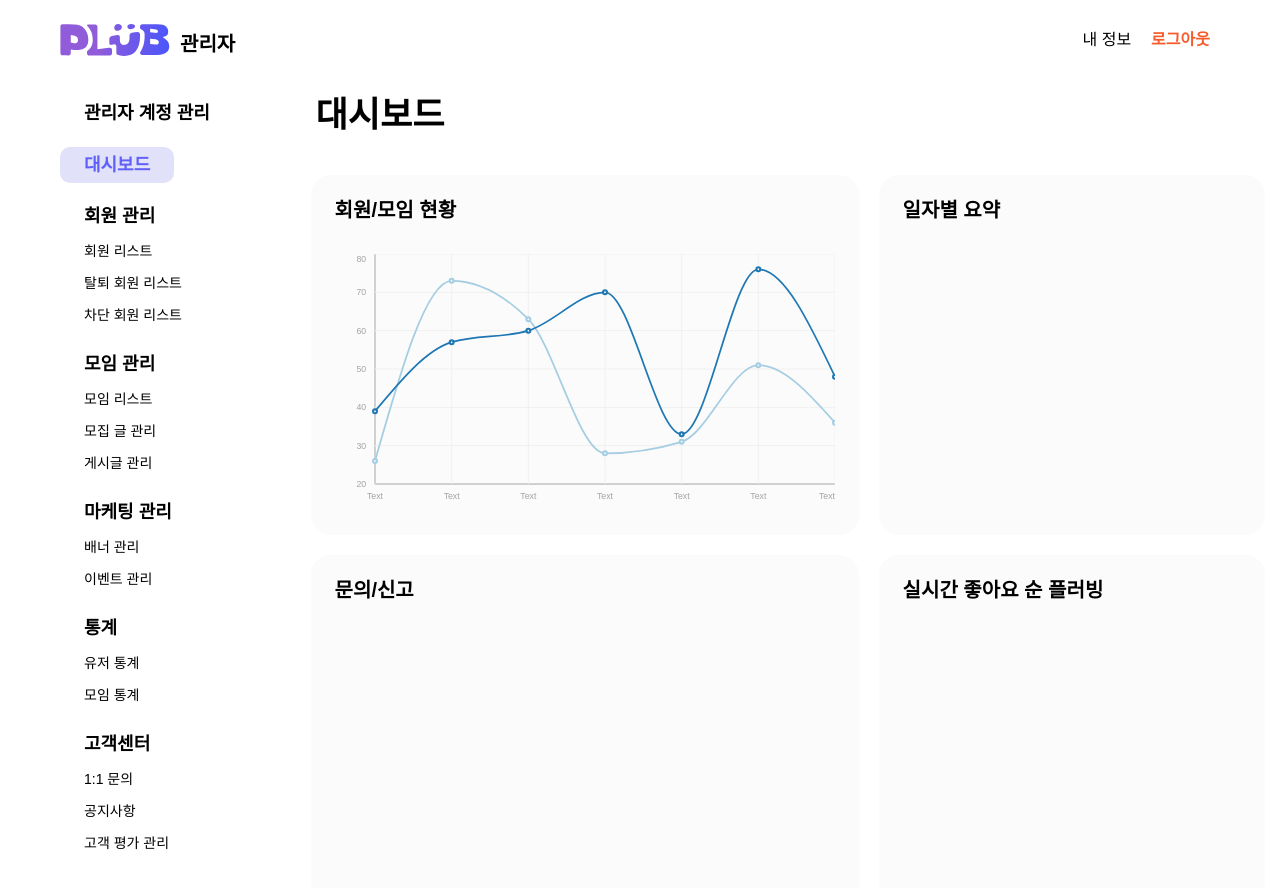
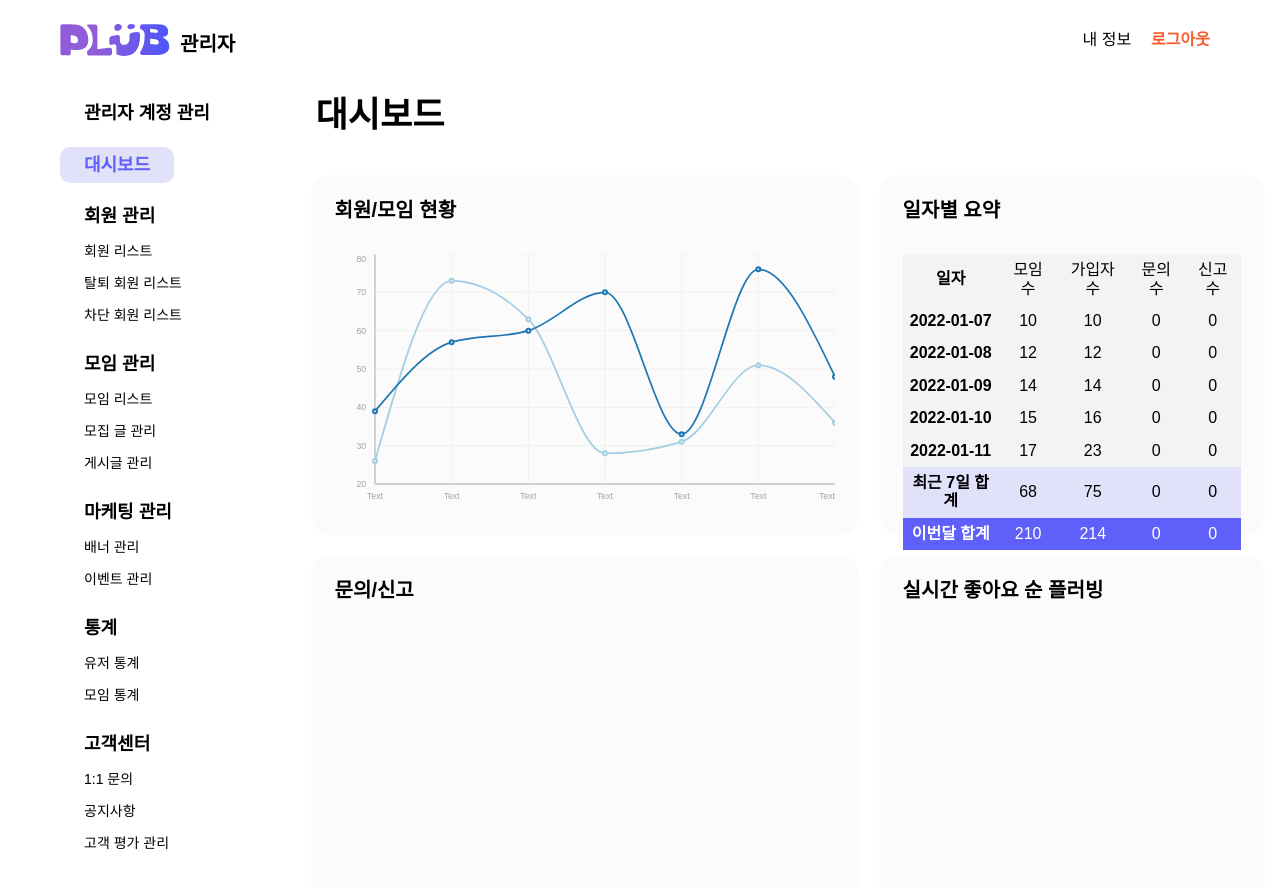
Before and after one commit to PLUB2022/PLUB-Web-Admin, a React (Vite) app: page /manage/dashboard in a window 1280 px wide. Shown: the top 888 px of the page. Built offline with nearby package versions, Linux system fonts and the light colour scheme; a web font is replaced by a local one.

Commit message:
feat: 대시보드 - 일자별 요약 테이블 생성

```diff
--- /dev/null
+++ b/src/components/Dashboard/DailySummary.tsx
@@ -0,0 +1,106 @@
+import styled from '@emotion/styled';
+
+import { COLORS } from '../../constants/colors';
+
+const summaryData = [
+  {
+    date: '2022-01-07',
+    meeting: 10,
+    member: 10,
+    inquiry: 0,
+    report: 0,
+  },
+  {
+    date: '2022-01-08',
+    meeting: 12,
+    member: 12,
+    inquiry: 0,
+    report: 0,
+  },
+  {
+    date: '2022-01-09',
+    meeting: 14,
+    member: 14,
+    inquiry: 0,
+    report: 0,
+  },
+  {
+    date: '2022-01-10',
+    meeting: 15,
+    member: 16,
+    inquiry: 0,
+    report: 0,
+  },
+  {
+    date: '2022-01-11',
+    meeting: 17,
+    member: 23,
+    inquiry: 0,
+    report: 0,
+  },
+];
+
+const DailySummary = () => {
+  return (
+    <Table>
+      <tbody>
+        <Tr>
+          <Td id='date'>일자</Td>
+          <Td>모임 수</Td>
+          <Td>가입자 수</Td>
+          <Td>문의 수</Td>
+          <Td>신고 수</Td>
+        </Tr>
+        {summaryData.map((data) => (
+          <Tr key={data.date}>
+            <Td id='date'>{data.date}</Td>
+            <Td>{data.meeting}</Td>
+            <Td>{data.member}</Td>
+            <Td>{data.inquiry}</Td>
+            <Td>{data.report}</Td>
+          </Tr>
+        ))}
+        <Tr id='weekTotal'>
+          <Td id='date'>최근 7일 합계</Td>
+          <Td>{summaryData.reduce((prev, cur) => prev + cur.meeting, 0)}</Td>
+          <Td>{summaryData.reduce((prev, cur) => prev + cur.member, 0)}</Td>
+          <Td>{summaryData.reduce((prev, cur) => prev + cur.inquiry, 0)}</Td>
+          <Td>{summaryData.reduce((prev, cur) => prev + cur.report, 0)}</Td>
+        </Tr>
+        <Tr id='monthTotal'>
+          <Td id='date'>이번달 합계</Td>
+          <Td>210</Td>
+          <Td>214</Td>
+          <Td>0</Td>
+          <Td>0</Td>
+        </Tr>
+      </tbody>
+    </Table>
+  );
+};
+
+export default DailySummary;
+
+const Table = styled.table`
+  width: 100%;
+  border-collapse: collapse;
+`;
+
+const Tr = styled.tr`
+  text-align: center;
+  background: #f2f3f4;
+  &#weekTotal {
+    background: ${COLORS.SUB};
+  }
+  &#monthTotal {
+    color: #fff;
+    background: ${COLORS.MAIN};
+  }
+`;
+
+const Td = styled.td`
+  padding: 7px;
+  &#date {
+    font-weight: 600;
+  }
+`;
--- /dev/null
+++ b/src/components/Dashboard/StatisticsChart.tsx
@@ -0,0 +1,54 @@
+import { CartesianGrid, Line, LineChart, XAxis, YAxis } from 'recharts';
+
+const data = [
+  { name: 'Text', user: 26, group: 39 },
+  { name: 'Text', user: 73, group: 57 },
+  { name: 'Text', user: 63, group: 60 },
+  { name: 'Text', user: 28, group: 70 },
+  { name: 'Text', user: 31, group: 33 },
+  { name: 'Text', user: 51, group: 76 },
+  { name: 'Text', user: 36, group: 48 },
+];
+
+const StatisticsChart = () => {
+  return (
+    <LineChart
+      margin={{ top: 0, left: -20, right: 0, bottom: 0 }}
+      width={500}
+      height={260}
+      data={data}>
+      <XAxis
+        fontSize={8.75}
+        dataKey='name'
+        tick={{ fill: '#A3A3A3' }}
+        tickSize={0}
+        tickMargin={8.8}
+      />
+      <YAxis
+        tick={{ fill: '#A3A3A3' }}
+        fontSize={8.75}
+        tickSize={0}
+        tickMargin={8.8}
+        domain={[20, 80]}
+        tickCount={7}
+      />
+      <CartesianGrid stroke='#F0F0F0' />
+      <Line
+        type='monotone'
+        dataKey='user'
+        strokeWidth={1.75}
+        stroke='#A6CEE3'
+        dot={{ stroke: '#A6CEE3', strokeWidth: 4, r: 1 }}
+      />
+      <Line
+        type='monotone'
+        dataKey='group'
+        strokeWidth={1.75}
+        stroke='#1F78B4'
+        dot={{ stroke: '#1F78B4', strokeWidth: 4, r: 1 }}
+      />
+    </LineChart>
+  );
+};
+
+export default StatisticsChart;
--- a/src/pages/Dashboard.tsx
+++ b/src/pages/Dashboard.tsx
@@ -1,19 +1,10 @@
 import styled from '@emotion/styled';
-import { CartesianGrid, Line, LineChart, XAxis, YAxis } from 'recharts';
 
 import { Title } from '../components/AdminInfo/resetPassword';
+import DailySummary from '../components/Dashboard/DailySummary';
+import StatisticsChart from '../components/Dashboard/StatisticsChart';
 import { TabTitle } from '../styles/Common';
 import { Container } from './AdminInfo';
-
-const data = [
-  { name: 'Text', user: 26, group: 39 },
-  { name: 'Text', user: 73, group: 57 },
-  { name: 'Text', user: 63, group: 60 },
-  { name: 'Text', user: 28, group: 70 },
-  { name: 'Text', user: 31, group: 33 },
-  { name: 'Text', user: 51, group: 76 },
-  { name: 'Text', user: 36, group: 48 },
-];
 
 const Dashboard = () => {
   return (
@@ -22,45 +13,11 @@ const Dashboard = () => {
       <GridContainer>
         <GridBox>
           <Title>회원/모임 현황</Title>
-          <LineChart
-            margin={{ top: 0, left: -20, right: 0, bottom: 0 }}
-            width={500}
-            height={260}
-            data={data}>
-            <XAxis
-              fontSize={8.75}
-              dataKey='name'
-              tick={{ fill: '#A3A3A3' }}
-              tickSize={0}
-              tickMargin={8.8}
-            />
-            <YAxis
-              tick={{ fill: '#A3A3A3' }}
-              fontSize={8.75}
-              tickSize={0}
-              tickMargin={8.8}
-              domain={[20, 80]}
-              tickCount={7}
-            />
-            <CartesianGrid stroke='#F0F0F0' />
-            <Line
-              type='monotone'
-              dataKey='user'
-              strokeWidth={1.75}
-              stroke='#A6CEE3'
-              dot={{ stroke: '#A6CEE3', strokeWidth: 4, r: 1 }}
-            />
-            <Line
-              type='monotone'
-              dataKey='group'
-              strokeWidth={1.75}
-              stroke='#1F78B4'
-              dot={{ stroke: '#1F78B4', strokeWidth: 4, r: 1 }}
-            />
-          </LineChart>
+          <StatisticsChart />
         </GridBox>
         <GridBox>
           <Title>일자별 요약</Title>
+          <DailySummary />
         </GridBox>
         <GridBox>
           <Title>문의/신고</Title>
```
